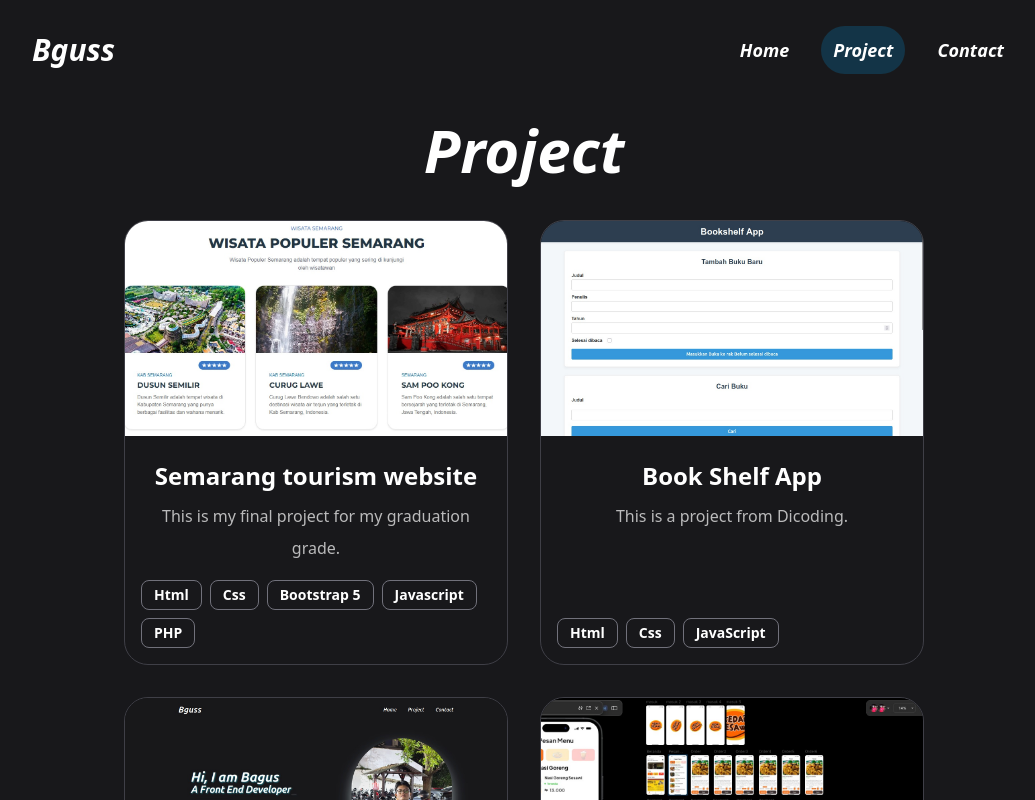
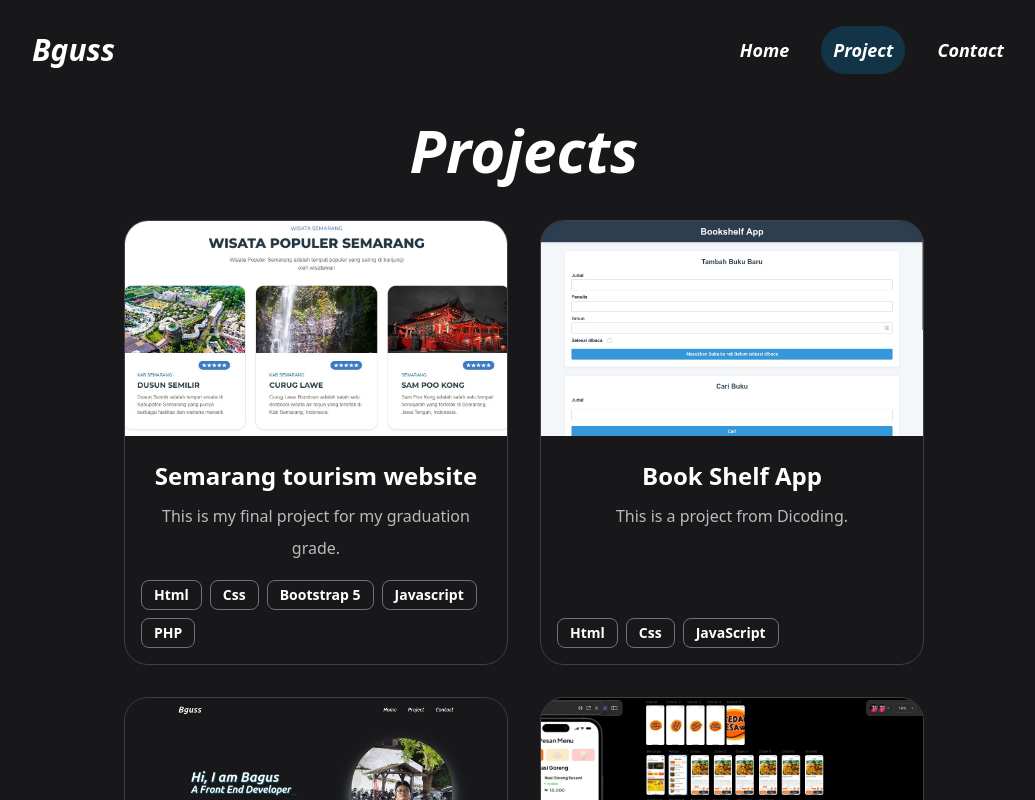
Before and after one commit to bguss03/Portfolio, a React (Vite) app: page /project in a window 1280 px wide. Shown: the top 800 px of the page, without its empty margins (116-1151 px from the left). Built offline with nearby package versions, Linux system fonts and the light colour scheme.

Commit message:
fix animation in Sertifikat.tsx

```diff
--- a/package.json
+++ b/package.json
@@ -4,7 +4,7 @@
   "version": "0.0.0",
   "type": "module",
   "scripts": {
-    "dev": "vite --open",
+    "dev": "vite",
     "build": "tsc -b && vite build",
     "lint": "eslint .",
     "preview": "vite preview"
--- a/src/App.tsx
+++ b/src/App.tsx
@@ -1,6 +1,5 @@
 import { useEffect } from 'react';
 import AOS from 'aos';
-import Navbar from './Components/Navbar/Navbar';
 import Hero from './Components/Navbar/Hero';
 import Tentang from './Components/Layout/Tentang';
 // import AnimatedContent from './assets/AnimatedContent/AnimatedContent';
@@ -29,7 +28,6 @@ function App() {
           path='/'
           element={
             <>
-                <Navbar />
                 <Hero />
               <Tentang />
               <Tools />
--- /dev/null
+++ b/src/Components/Layout/Footer.tsx
@@ -0,0 +1,11 @@
+export default function Footer() {
+  return (
+    <div>
+        <div>
+            <nav>
+
+            </nav>
+        </div>
+    </div>
+  )
+}
--- a/src/Components/Layout/Projek.tsx
+++ b/src/Components/Layout/Projek.tsx
@@ -6,7 +6,7 @@ export default function Projek() {
   return (
     <div className="text-center py-10" data-aos="fade-up">
       <div className="">
-        <h1 className="text-4xl md:text-4xl font-bold italic">Project</h1>
+        <h1 className="text-4xl md:text-4xl font-bold italic">Projects</h1>
       </div>
       <div className="project-box px-4 md:px-16 lg:px-60 mt-10 grid grid-cols-1 md:grid-cols-2 gap-8">
         {Project.map((projects, index) => (
--- a/src/Components/Layout/Sertifikat.tsx
+++ b/src/Components/Layout/Sertifikat.tsx
@@ -14,7 +14,7 @@ export default function Sertifikat() {
       <div className="project-box px-4 md:px-16 lg:px-60 mt-10 flex justify-center">
         {Certificates.map((certificates, index) => (
           <div className="border border-zinc-700 rounded-3xl overflow-hidden flex flex-col h-full w-full md:w-1/2 lg:w-[48%]"
-            key={certificates.id} data-aos="fade up" data-aos-delay={index * 300}>
+            key={certificates.id} data-aos="fade-up" data-aos-delay={index * 200}>
             <div className="w-full overflow-hidden">
               {/* <iframe src={certificate.file} className="w-full h-full "></iframe> */}
               <img src={certificates.image} alt="" className="object-cover" />
@@ -29,7 +29,7 @@ export default function Sertifikat() {
       <div className="project-box px-4 md:px-16 lg:px-60 mt-8 grid grid-cols-1 md:grid-cols-2 gap-8">
         {Certificate.map((certificate, index) => (
           <div className="border border-zinc-700 rounded-3xl overflow-hidden flex flex-col h-full"
-            key={certificate.id} data-aos="fade up" data-aos-delay={index * 300}>
+            key={certificate.id} data-aos="fade-up" data-aos-delay={index * 300}>
             <div className="w-full overflow-hidden">
               {/* <iframe src={certificate.file} className="w-full h-full "></iframe> */}
               <img src={certificate.image} alt="" className="w-full h-70 object-cover" />
--- a/src/Components/Pages/ProjectAll.tsx
+++ b/src/Components/Pages/ProjectAll.tsx
@@ -1,13 +1,11 @@
 import { Project } from "../../data"
-import Navbar from "../Navbar/Navbar"
 
 export default function ProjectAll() {
   return (
     <div>
-      <Navbar />
       <div className="text-center pt-5" data-aos="fade-up">
         <div>
-          <h1 className="text-4xl md:text-6xl font-bold italic">Project</h1>
+          <h1 className="text-4xl md:text-6xl font-bold italic">Projects</h1>
         </div>
         <div className="project-box px-4 md:px-16 lg:px-60 mt-10 grid grid-cols-1 md:grid-cols-2 gap-8">
           {Project.map((projek, index) => (
--- a/src/main.tsx
+++ b/src/main.tsx
@@ -5,11 +5,15 @@ import './index.css';
 import 'remixicon/fonts/remixicon.css';
 import 'aos/dist/aos.css';
 import { BrowserRouter } from 'react-router-dom';
+import Navbar from './Components/Navbar/Navbar';
+import Footer from './Components/Layout/Footer';
 
 createRoot(document.getElementById('root')!).render(
   <StrictMode>
     <BrowserRouter>
+    <Navbar />
       <App />
+      <Footer />
     </BrowserRouter>
   </StrictMode>
 );
```
